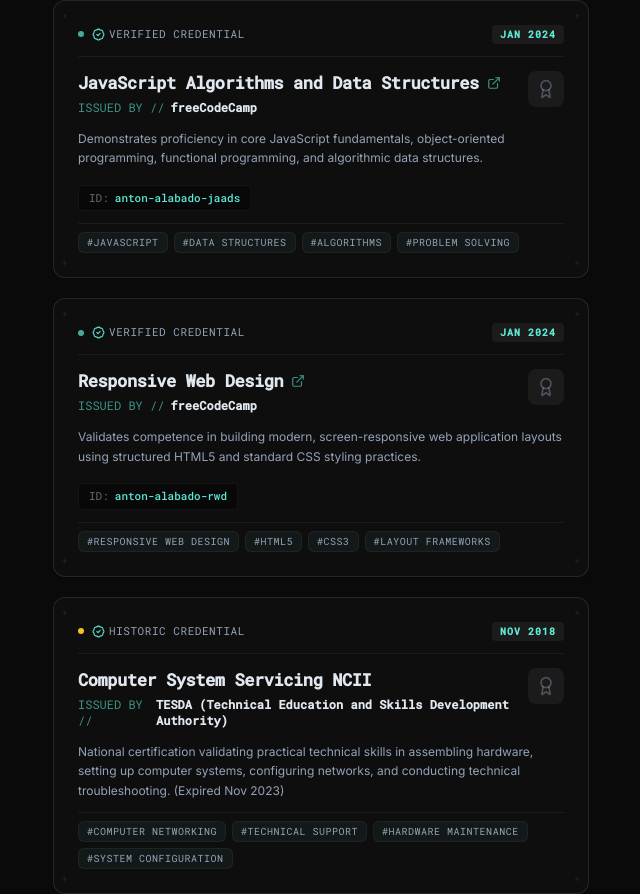
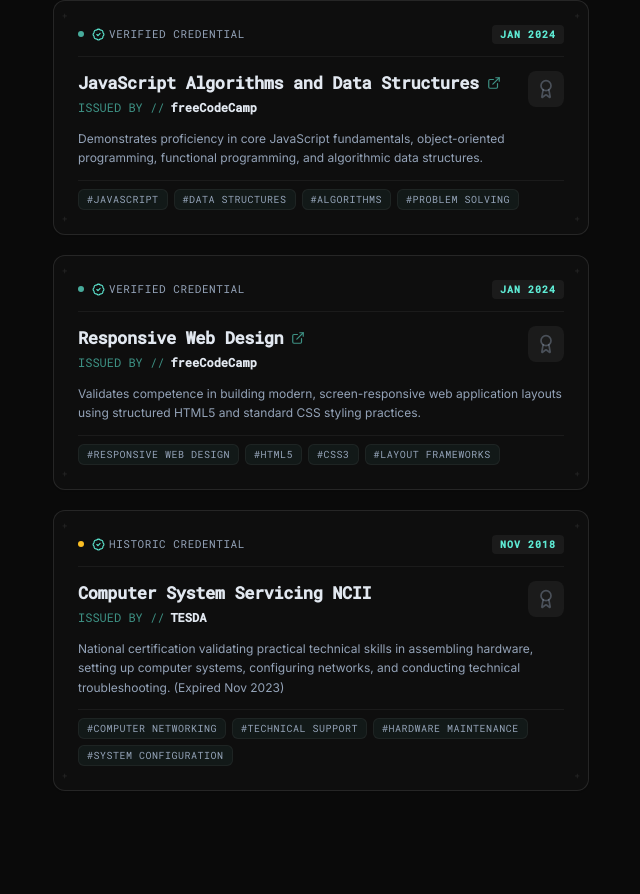
Before and after one commit to septriunii/Website-Portfolio, a React (Vite) app: page / in a window 1280 px wide. Shown: the part 3783-4677 px from the top of the page, without its empty margins (595-1235 px from the left). Built offline with nearby package versions, Linux system fonts and the light colour scheme.

Commit message:
refactor: clean up certification data and footer
Remove redundant credential IDs and simplify TESDA issuer name. Remove incomplete comment in footer.

```diff
--- a/App.tsx
+++ b/App.tsx
@@ -109,7 +109,6 @@ const certificates: Certificate[] = [
     year: 'Jan 2024',
     title: 'JavaScript Algorithms and Data Structures',
     issuer: 'freeCodeCamp',
-    credentialId: 'anton-alabado-jaads',
     description: 'Demonstrates proficiency in core JavaScript fundamentals, object-oriented programming, functional programming, and algorithmic data structures.',
     skills: ['JavaScript', 'Data Structures', 'Algorithms', 'Problem Solving'],
     link: 'https://www.freecodecamp.org/certification/anton-alabado/javascript-algorithms-and-data-structures-v8',
@@ -119,7 +118,6 @@ const certificates: Certificate[] = [
     year: 'Jan 2024',
     title: 'Responsive Web Design',
     issuer: 'freeCodeCamp',
-    credentialId: 'anton-alabado-rwd',
     description: 'Validates competence in building modern, screen-responsive web application layouts using structured HTML5 and standard CSS styling practices.',
     skills: ['Responsive Web Design', 'HTML5', 'CSS3', 'Layout Frameworks'],
     link: 'https://www.freecodecamp.org/certification/anton-alabado/responsive-web-design',
@@ -128,7 +126,7 @@ const certificates: Certificate[] = [
     id: 'cert5',
     year: 'Nov 2018',
     title: 'Computer System Servicing NCII',
-    issuer: 'TESDA (Technical Education and Skills Development Authority)',
+    issuer: 'TESDA',
     description: 'National certification validating practical technical skills in assembling hardware, setting up computer systems, configuring networks, and conducting technical troubleshooting. (Expired Nov 2023)',
     skills: ['Computer Networking', 'Technical Support', 'Hardware Maintenance', 'System Configuration'],
   },
@@ -282,7 +280,6 @@ const App: React.FC = () => {
                    / {new Date().getFullYear()} / STABLE_BUILD
                 </p>
                 <p>
-                  Loosely designed in Figma and coded in VS Code. <br />
                   Built with React.js & Tailwind CSS.
                 </p>
               </footer>
```
